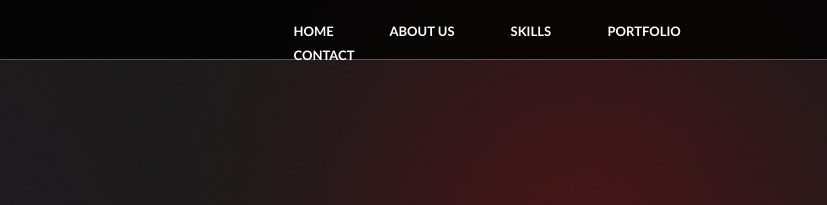
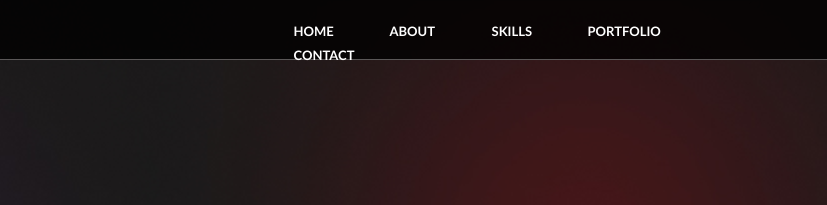
Before and after one commit to LikhithaChakkidala/likhitha-portfolio, a plain HTML site: page index.html in a window 1280 px wide. Shown: the top 205 px of the page, 453-1280 px from the left. Drawn offline with nearby package versions, Linux system fonts and the light colour scheme.

Commit message:
Portfolio

```diff
--- a/index.html
+++ b/index.html
@@ -17,7 +17,7 @@
         <h2 style="margin-top: 22px; font-size: 15px;">likhi.ch26@gmail.com</h2>
         <ul class="menu">
             <li style="--i:1" class="btn1"><a href="#">HOME</a></li>
-            <li style="--i:2" class="btn1"><a href="#About">ABOUT US</a></li>
+            <li style="--i:2" class="btn1"><a href="#About">ABOUT </a></li>
             <li style="--i:3" class="btn1"><a href="#Skills">SKILLS</a></li>
             <li style="--i:4" class="btn1"><a href="#Portfolio">PORTFOLIO</a></li>
             <li style="--i:5" class="btn1"><a href="#contact">CONTACT</a></li>
```
